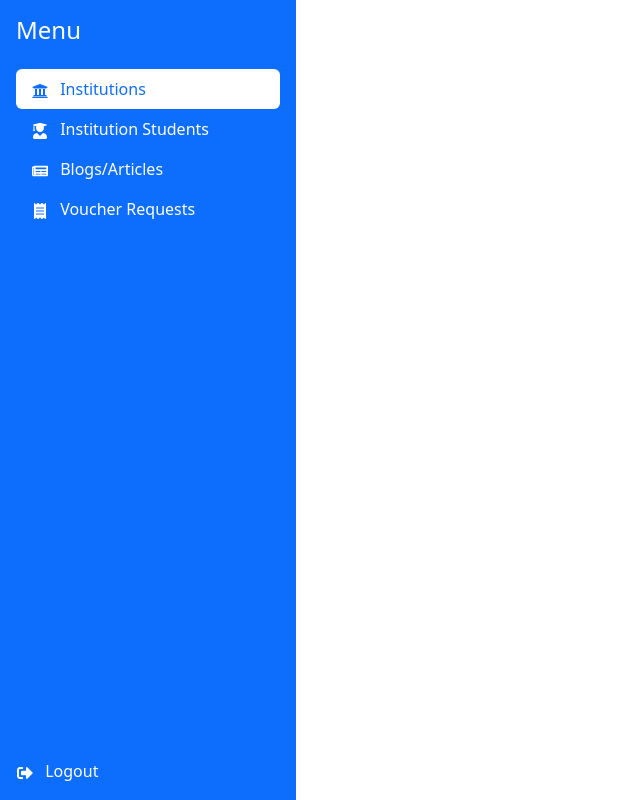
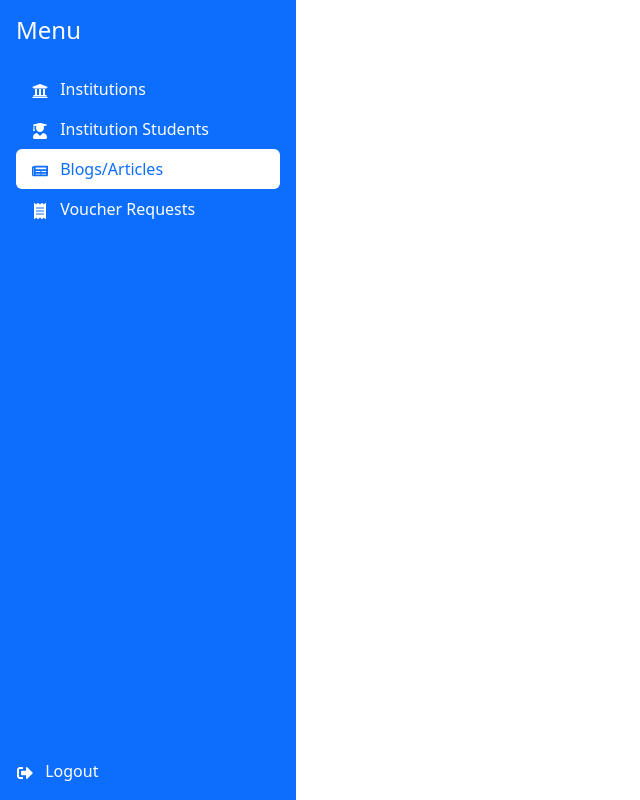
Before and after one commit to Suhail650/management_portal, a React (Vite) app: page /blogs in a window 1280 px wide. Shown: the whole page, without its empty margins (0-640 px from the left). Built offline with nearby package versions, Linux system fonts and the light colour scheme; sample sign-in values are in the browser's storage.

Commit message:
sidebar bug fixed

```diff
--- a/src/components/Layout/Sidebar.jsx
+++ b/src/components/Layout/Sidebar.jsx
@@ -1,4 +1,4 @@
-import React, { useState } from "react";
+import React from "react";
 import "bootstrap/dist/css/bootstrap.min.css";
 import {
   FaUniversity,
@@ -7,12 +7,11 @@ import {
   FaReceipt,
   FaSignOutAlt,
 } from "react-icons/fa";
-import { Link, useNavigate,NavLink } from "react-router-dom";
+import { NavLink, useNavigate } from "react-router-dom";
 import { useDispatch } from "react-redux";
 import { logout } from "../../Redux/Slices/AuthSlice";
 
 const Sidebar = () => {
-  const [active, setActive] = useState("Institutions");
   const dispatch = useDispatch();
   const navigate = useNavigate();
 
@@ -27,52 +26,40 @@ const Sidebar = () => {
       <ul className="nav flex-column flex-grow-1">
         <li className="nav-item">
           <NavLink
-            to={"/dashboard"}
-            className={`nav-link ${
-              active === "Institutions"
-                ? "bg-white text-primary rounded"
-                : "text-white"
-            }`}
-            onClick={() => setActive("Institutions")}
+            to="/dashboard"
+            className={({ isActive }) =>
+              `nav-link ${isActive ? "bg-white text-primary rounded" : "text-white"}`
+            }
           >
             <FaUniversity className="me-2" /> Institutions
           </NavLink>
         </li>
         <li className="nav-item">
           <NavLink
-            to={"/institution-students"}
-            className={`nav-link ${
-              active === "Institution Students"
-                ? "bg-white text-primary rounded"
-                : "text-white"
-            }`}
-            onClick={() => setActive("Institution Students")}
+            to="/institution-students"
+            className={({ isActive }) =>
+              `nav-link ${isActive ? "bg-white text-primary rounded" : "text-white"}`
+            }
           >
             <FaUserGraduate className="me-2" /> Institution Students
           </NavLink>
         </li>
         <li className="nav-item">
           <NavLink
-            to={"/blogs"}
-            className={`nav-link ${
-              active === "Blogs/Articles"
-                ? "bg-white text-primary rounded"
-                : "text-white"
-            }`}
-            onClick={() => setActive("Blogs/Articles")}
+            to="/blogs"
+            className={({ isActive }) =>
+              `nav-link ${isActive ? "bg-white text-primary rounded" : "text-white"}`
+            }
           >
             <FaNewspaper className="me-2" /> Blogs/Articles
           </NavLink>
         </li>
         <li className="nav-item">
           <NavLink
-            to={"/voucher"}
-            className={`nav-link ${
-              active === "Voucher Requests"
-                ? "bg-white text-primary rounded"
-                : "text-white"
-            }`}
-            onClick={() => setActive("Voucher Requests")}
+            to="/voucher"
+            className={({ isActive }) =>
+              `nav-link ${isActive ? "bg-white text-primary rounded" : "text-white"}`
+            }
           >
             <FaReceipt className="me-2" /> Voucher Requests
           </NavLink>
```
